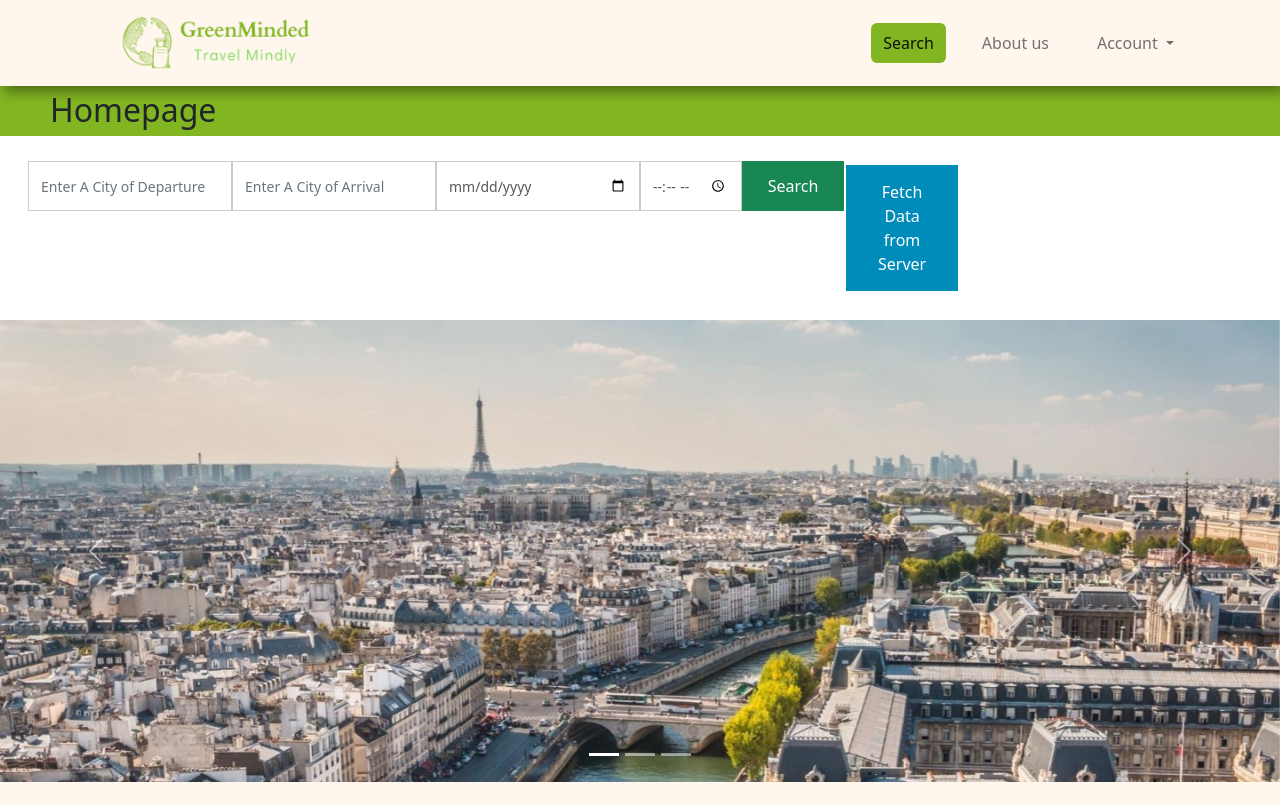
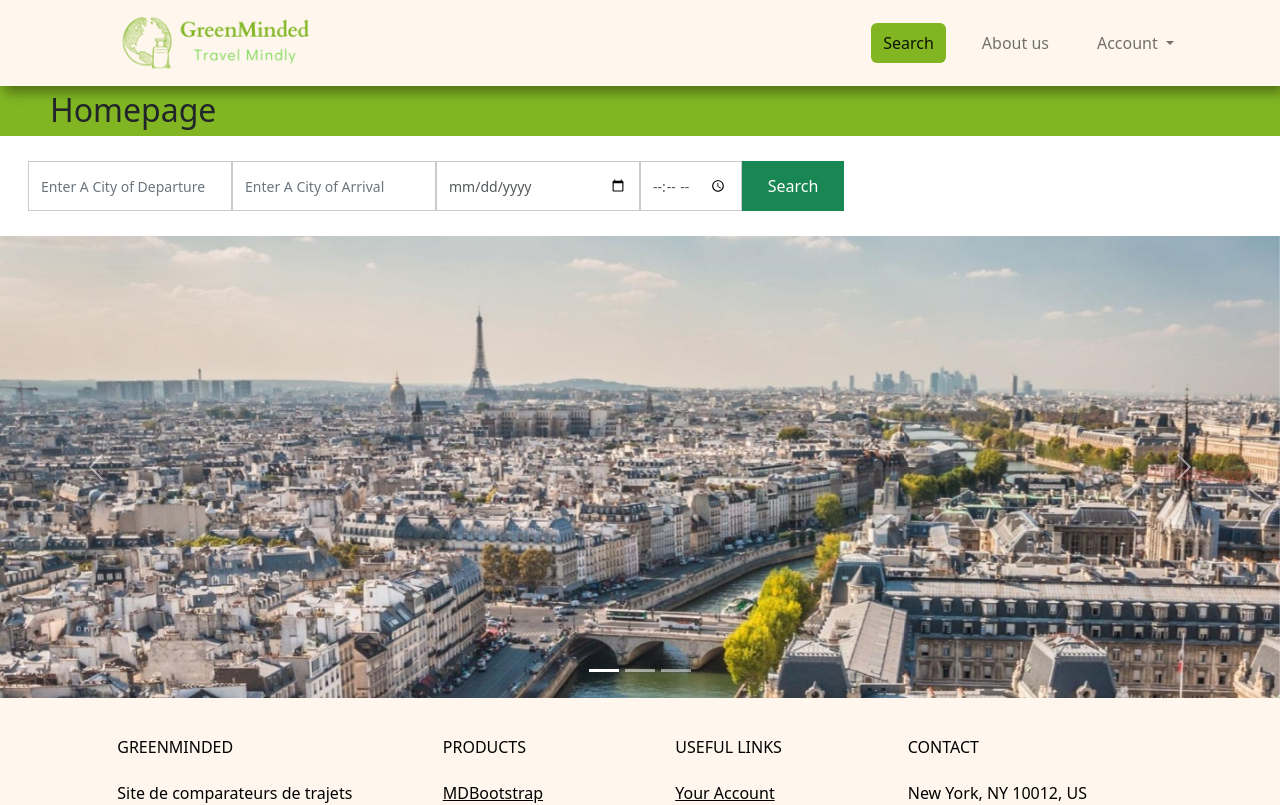
Before and after one commit to cchazalet/cchazalet.github.io, a Vue app in the folder greenminded/: page /#/ in a window 1280 px wide. Shown: the top 805 px of the page. Built offline with nearby package versions, Linux system fonts and the light colour scheme.

Commit message:
remove button not used

```diff
--- a/greenminded/src/components/main_components/SearchBar.vue
+++ b/greenminded/src/components/main_components/SearchBar.vue
@@ -32,12 +32,6 @@
               class="btn btn-success btn-lg btn-block wrn-btn"
               @click="searchIte()"
             />
-          </div>
-          <div class="col-lg-1 col-md-3 col-sm-12 p-0">
-            <button class="button">
-              <i class="loading-icon fa fa-spinner fa-spin hide"></i>
-              <span class="btn-txt">Fetch Data from Server</span>
-            </button>
           </div>
         </div>
       </div>
```
